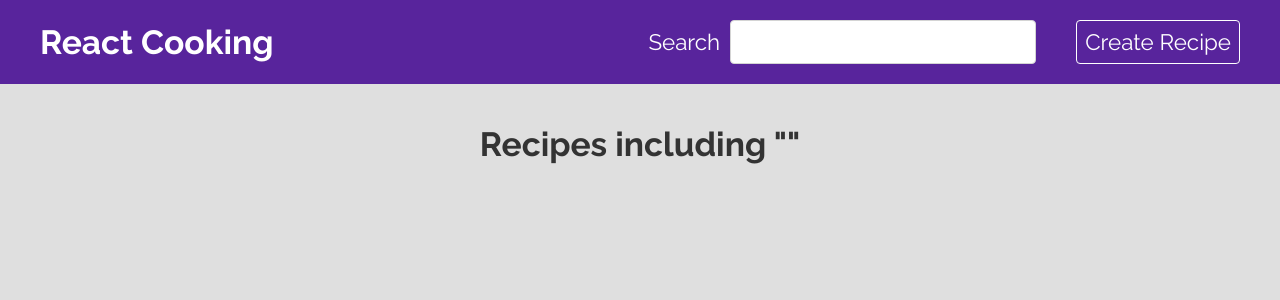
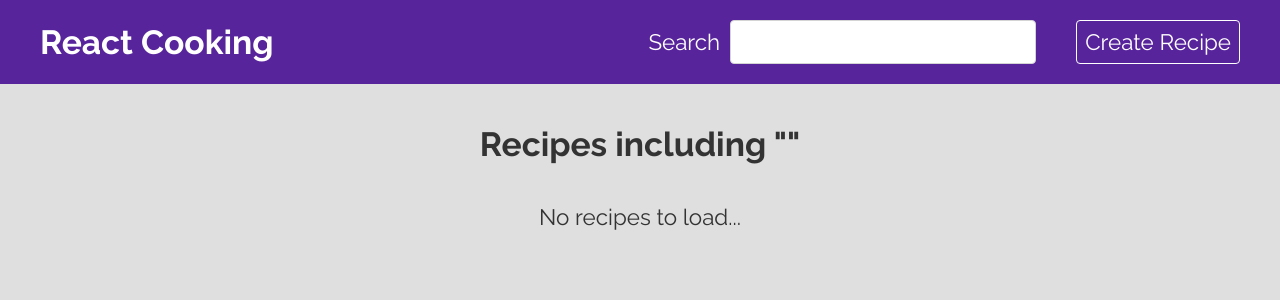
Before and after one commit to coffmanjrp/react-cooking, a React (Create React App) app: page /search in a window 1280 px wide. Shown: the top 300 px of the page. Built offline with nearby package versions, Linux system fonts and the light colour scheme; data requests are answered from the project's data file.

Commit message:
Show Message When No Search Result

```diff
--- a/src/components/RecipeList.tsx
+++ b/src/components/RecipeList.tsx
@@ -8,6 +8,10 @@
 };
 
 const RecipeList: FC<Props> = ({ recipes }) => {
+  if (recipes.length === 0) {
+    return <div className="error">No recipes to load...</div>;
+  }
+
   return (
     <div className="recipe-list">
       {recipes.map((recipe) => (
```
